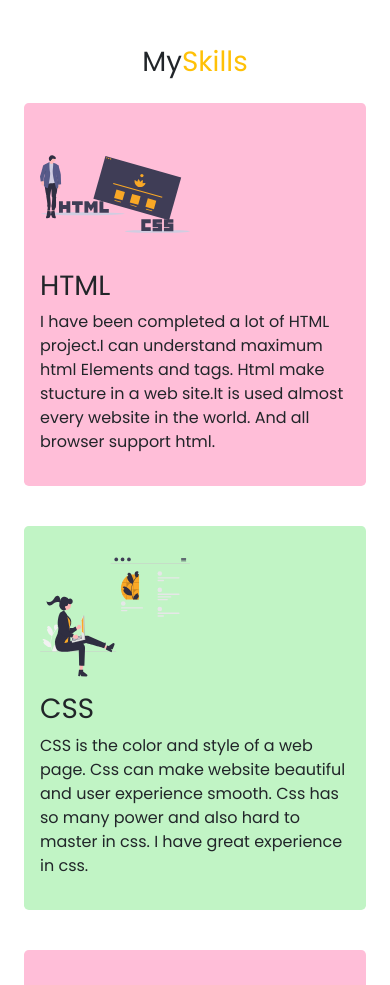
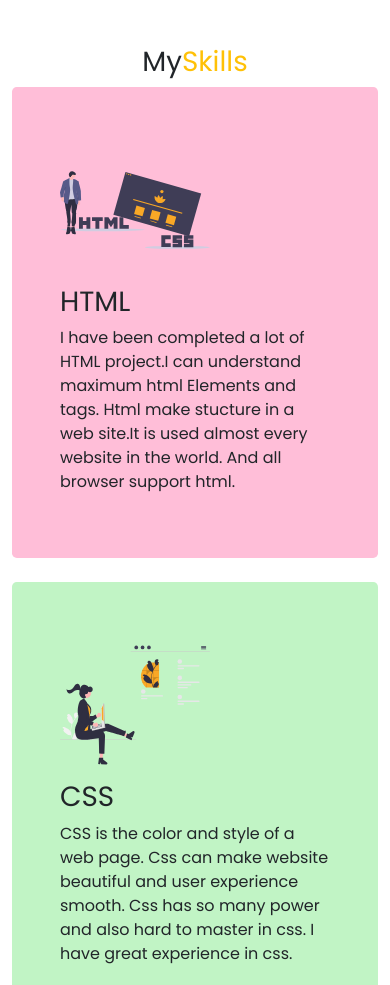
Before and after one commit to farabitusher/Mission-2022-Responsive, a plain HTML site: page index.html in a window 390 px wide. Shown: the part 4656-5641 px from the top of the page. Drawn offline with nearby package versions, Linux system fonts and the light colour scheme; a web font is replaced by a local one.

Commit message:
responsive design done

```diff
--- a/index.html
+++ b/index.html
@@ -221,9 +221,9 @@
       <h1 class="text-center mt-5">
         My<span class="text-warning">Skills</span>
       </h1>
-      <div class="row g-2">
-        <div class="col-md-6 col-lg-4 col-sm-12 p-3">
-          <div class="card-skill-1 p-3 rounded-3">
+      <div class="row g-4">
+        <div class="col-md-6 col-lg-4 col-sm-12">
+          <div class="card-skill-1 p-5 rounded-3">
             <img
               class="one-third-img"
               src="images/illustrators/undraw_static_website_0107.svg"
@@ -238,8 +238,8 @@
             </p>
           </div>
         </div>
-        <div class="col-md-6 col-lg-4 col-sm-12 p-3">
-          <div class="card-skill-2 p-3 rounded-3">
+        <div class="col-md-6 col-lg-4 col-sm-12">
+          <div class="card-skill-2 p-5 rounded-3">
             <img
               class="one-third-img"
               src="images/illustrators/undraw_web_development_0l6v.svg"
@@ -253,8 +253,8 @@
             </p>
           </div>
         </div>
-        <div class="col-md-6 col-lg-4 col-sm-12 p-3">
-          <div class="card-skill-3 p-3 rounded-3">
+        <div class="col-md-6 col-lg-4 col-sm-12">
+          <div class="card-skill-3 p-5 rounded-3">
             <img
               class="one-third-img"
               src="images/illustrators/undraw_static_assets_rpm6.svg"
```
